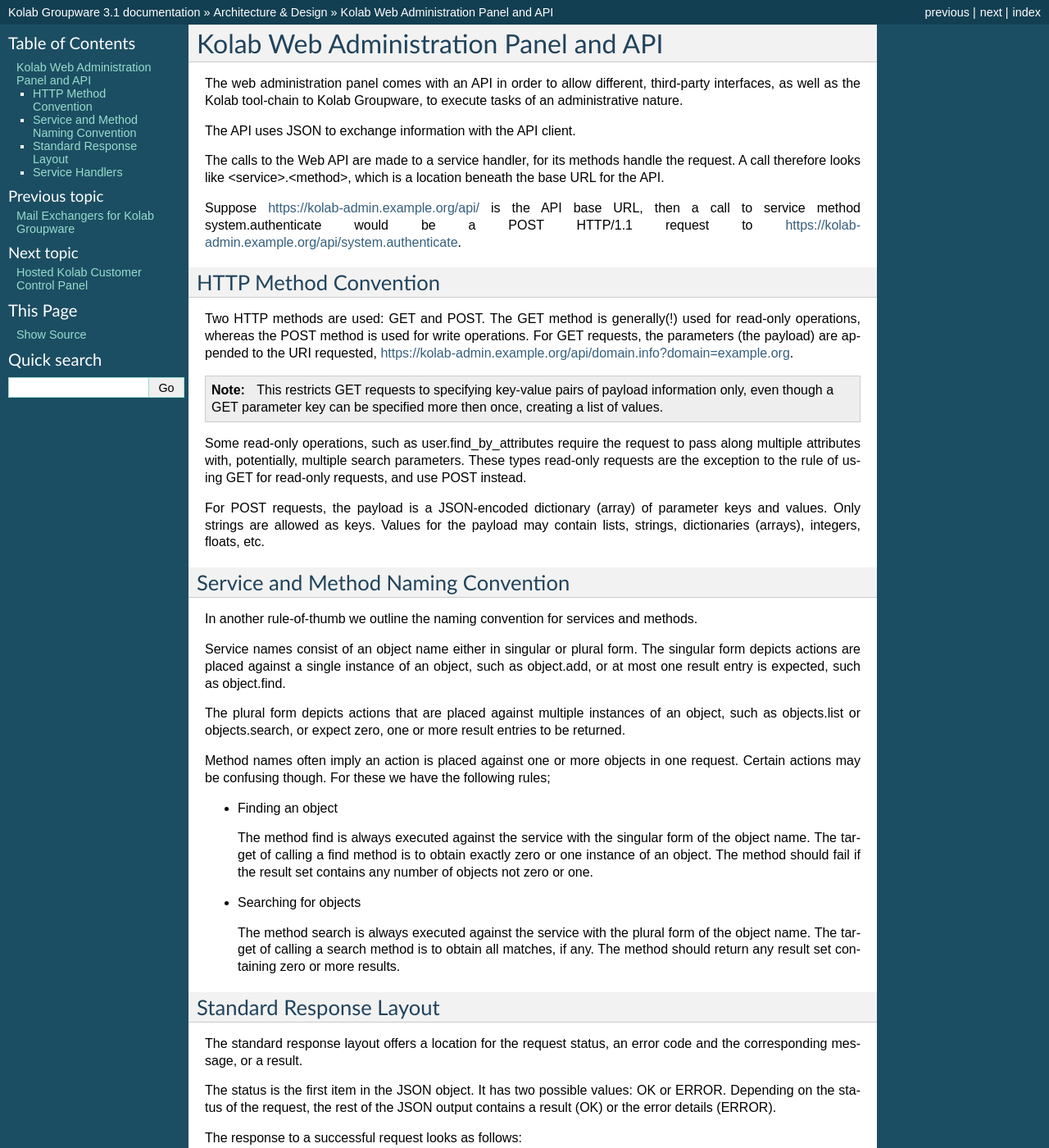
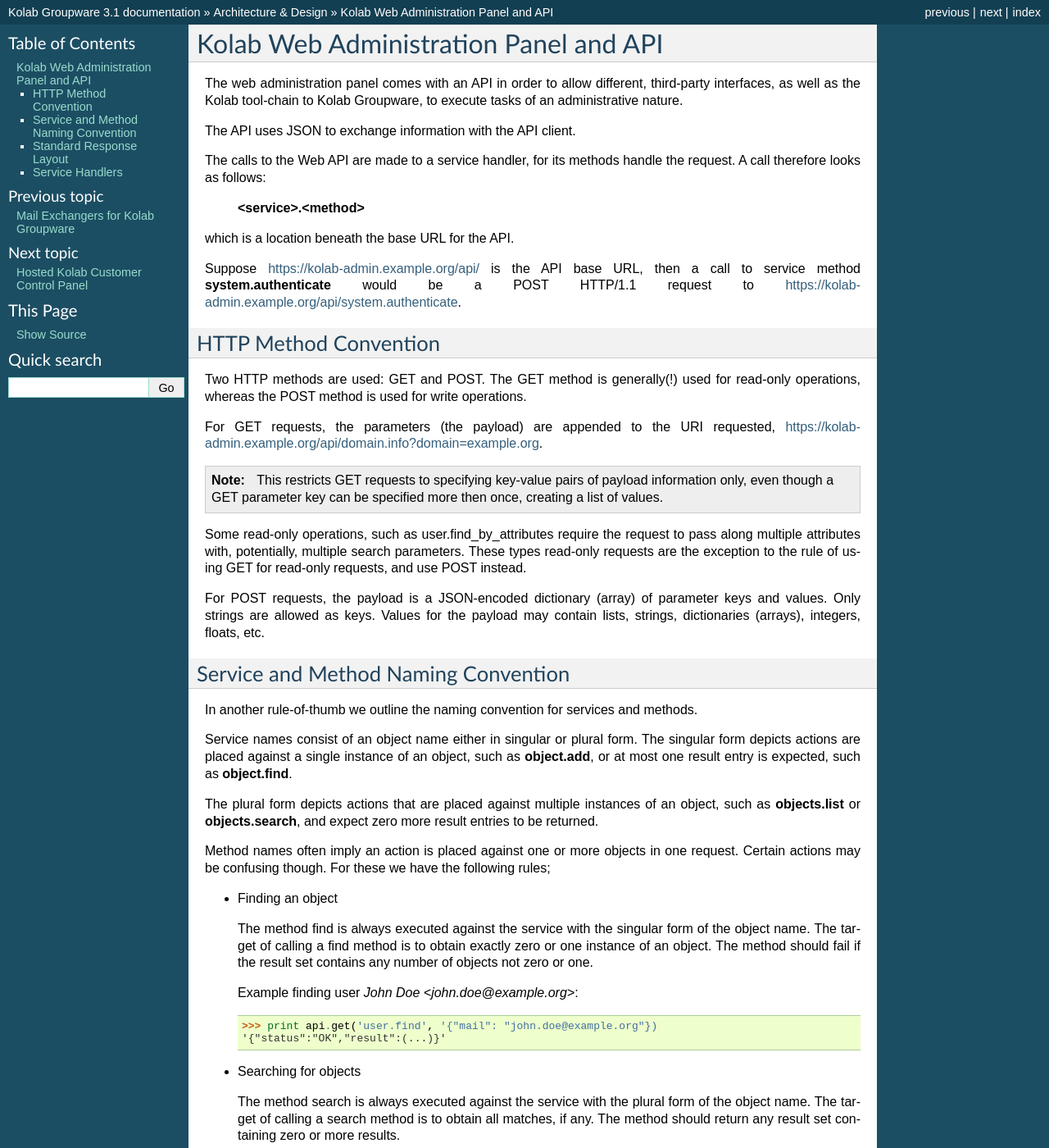
Before and after one commit to kanarip/kolab-docs, a Sphinx documentation site: the page built from source/architecture-and-design/kolab-wap-api.rst, in a window 1280 px wide and 1400 px high. Shown: the whole window at 82% size. Built offline with Sphinx 7.4.7, drawn with Linux system fonts in a browser that asks for light colours; some of the changed text lies outside the part shown.

Commit message:
Update arch and design about wap api somewhat

```diff
--- a/source/architecture-and-design/kolab-wap-api.rst
+++ b/source/architecture-and-design/kolab-wap-api.rst
@@ -11,18 +11,24 @@
 The API uses JSON to exchange information with the API client.
 
 The calls to the Web API are made to a service handler, for its methods handle
-the request. A call therefore looks like <service>.<method>, which is a location
-beneath the base URL for the API.
+the request. A call therefore looks as follows:
+
+    **<service>.<method>**
+
+which is a location beneath the base URL for the API.
 
 Suppose https://kolab-admin.example.org/api/ is the API base URL, then a call to
-service method system.authenticate would be a POST HTTP/1.1 request to
+service method **system.authenticate** would be a POST HTTP/1.1 request to
 https://kolab-admin.example.org/api/system.authenticate.
 
 HTTP Method Convention
 ======================
 
-Two HTTP methods are used: GET and POST. The GET method is generally(!) used for read-only operations, whereas the POST method is used for write operations.
-For GET requests, the parameters (the payload) are appended to the URI requested, https://kolab-admin.example.org/api/domain.info?domain=example.org.
+Two HTTP methods are used: GET and POST. The GET method is generally(!) used for
+read-only operations, whereas the POST method is used for write operations.
+
+For GET requests, the parameters (the payload) are appended to the URI
+requested, https://kolab-admin.example.org/api/domain.info?domain=example.org.
 
 .. NOTE::
 
@@ -30,35 +36,110 @@
     information only, even though a GET parameter key can be specified more then
     once, creating a list of values.
 
-Some read-only operations, such as user.find_by_attributes require the request to pass along multiple attributes with, potentially, multiple search parameters. These types read-only requests are the exception to the rule of using GET for read-only requests, and use POST instead.
+Some read-only operations, such as user.find_by_attributes require the request
+to pass along multiple attributes with, potentially, multiple search parameters.
+These types read-only requests are the exception to the rule of using GET for
+read-only requests, and use POST instead.
 
-For POST requests, the payload is a JSON-encoded dictionary (array) of parameter keys and values. Only strings are allowed as keys. Values for the payload may contain lists, strings, dictionaries (arrays), integers, floats, etc.
+For POST requests, the payload is a JSON-encoded dictionary (array) of parameter
+keys and values. Only strings are allowed as keys. Values for the payload may
+contain lists, strings, dictionaries (arrays), integers, floats, etc.
 
 Service and Method Naming Convention
 ====================================
 
-In another rule-of-thumb we outline the naming convention for services and methods.
+In another rule-of-thumb we outline the naming convention for services and
+methods.
 
-Service names consist of an object name either in singular or plural form. The singular form depicts actions are placed against a single instance of an object, such as object.add, or at most one result entry is expected, such as object.find.
+Service names consist of an object name either in singular or plural form. The
+singular form depicts actions are placed against a single instance of an object,
+such as **object.add**, or at most one result entry is expected, such as
+**object.find**.
 
-The plural form depicts actions that are placed against multiple instances of an object, such as objects.list or objects.search, or expect zero, one or more result entries to be returned.
+The plural form depicts actions that are placed against multiple instances of an
+object, such as **objects.list** or **objects.search**, and expect zero more
+result entries to be returned.
 
-Method names often imply an action is placed against one or more objects in one request. Certain actions may be confusing though. For these we have the following rules;
+Method names often imply an action is placed against one or more objects in one
+request. Certain actions may be confusing though. For these we have the
+following rules;
 
 *   Finding an object
 
-    The method find is always executed against the service with the singular form of the object name. The target of calling a find method is to obtain exactly zero or one instance of an object. The method should fail if the result set contains any number of objects not zero or one.
+    The method find is always executed against the service with the singular
+    form of the object name. The target of calling a find method is to obtain
+    exactly zero or one instance of an object. The method should fail if the
+    result set contains any number of objects not zero or one.
+
+    Example finding user *John Doe <john.doe@example.org>*::
+
+        >>> print api.get('user.find', '{"mail": "john.doe@example.org"})
+        '{"status":"OK","result":(...)}'
 
 *   Searching for objects
 
-    The method search is always executed against the service with the plural form of the object name. The target of calling a search method is to obtain all matches, if any. The method should return any result set containing zero or more results.
+    The method search is always executed against the service with the plural
+    form of the object name. The target of calling a search method is to obtain
+    all matches, if any. The method should return any result set containing zero
+    or more results.
+
+    Example searching for user *John Doe <john.doe@example.org>*::
+
+        >>> print api.get('users.search', '{"givenname":"John"}')
+        '{"status":"OK","result":(...)}'
+
+*   Listing objects
+
+    A list result set contains the following components:
+
+        #.  status
+
+        #.  result
+
+            #.  **count** (integer)
+
+            #.  **list** (dictionary)
+
+                #.  entry id
+
+                    #. additional entry attributes
+
+                #.  entry id
+
+                    #. additional entry attributes
+
+    Example listing domains::
+
+        >>> print api.get('domains.list')
+        "{
+                u'status': u'OK',
+                u'result': {
+                        u'count': 2,
+                        u'list': {
+                                u'associateddomain=example.org,cn=kolab,cn=config': {
+                                        u'associateddomain': [
+                                                u'example.org',
+                                                u'kolab.example.org',
+                                                u'localhost.localdomain',
+                                                u'localhost'
+                                            ]
+                                        },
+                                u'associateddomain=mykolab.com,cn=kolab,cn=config': {
+                                        u'associateddomain': u'mykolab.com'
+                                    }
+                            }
+                    }
+            }"
 
 Standard Response Layout
 ========================
 
-The standard response layout offers a location for the request status, an error code and the corresponding message, or a result.
+The standard response layout offers a location for the request status, an error
+code and the corresponding message, or a result.
 
-The status is the first item in the JSON object. It has two possible values: OK or ERROR. Depending on the status of the request, the rest of the JSON output contains a result (OK) or the error details (ERROR).
+The status is the first item in the JSON object. It has two possible values: OK
+or ERROR. Depending on the status of the request, the rest of the JSON output
+contains a result (OK) or the error details (ERROR).
 
 The response to a successful request looks as follows:
 
```
Also changed, not shown: other parts of source/architecture-and-design/kolab-wap-api.rst (+2 -1 lines).
